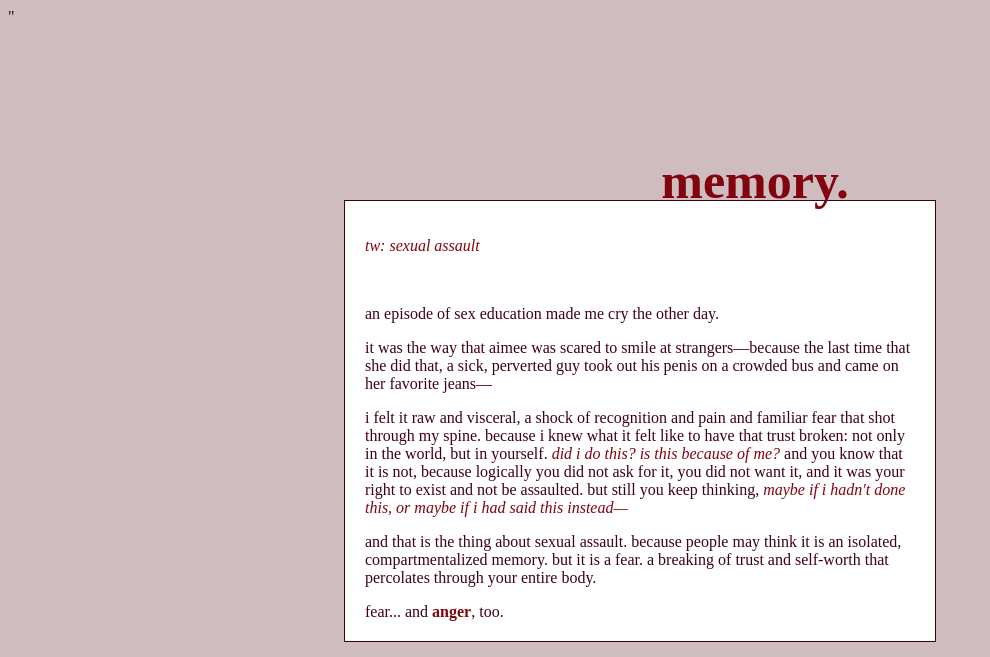
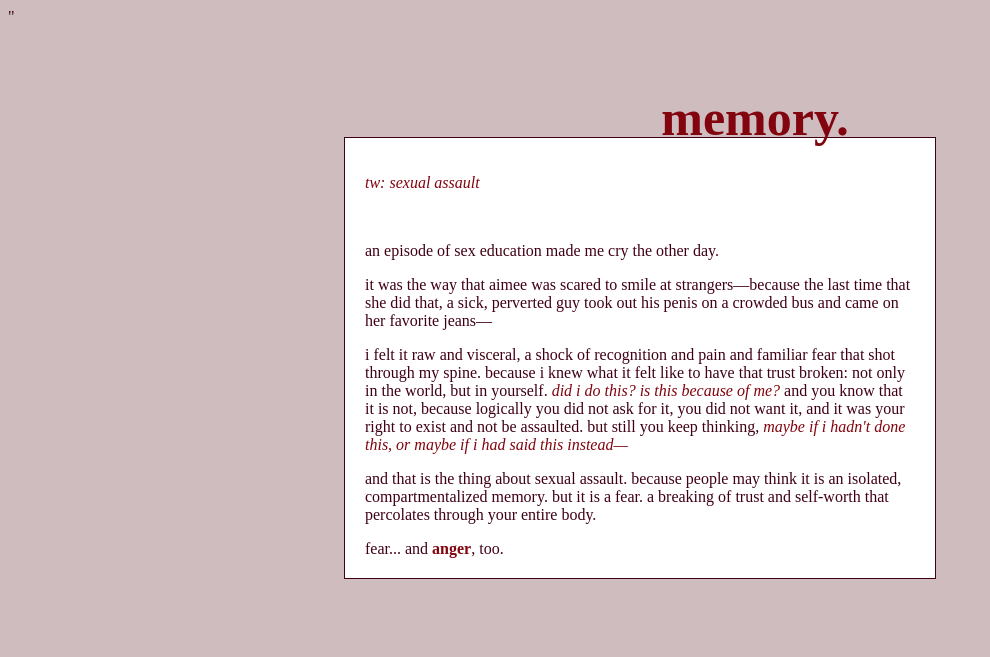
Before and after one commit to annechow/061022, a plain HTML site: page index.html in a window 1280 px wide. Shown: the whole page, without its empty margins (0-990 px from the left). Drawn offline with Linux system fonts and the light colour scheme.

Commit message:
Update styles.css

```diff
--- a/css/styles.css
+++ b/css/styles.css
@@ -1,11 +1,11 @@
 body {
   background-color: #cfbcbe;
   color: #400014;
-  font-family: "Times New Roman", sans-serif, sans-serif;
+  font-family: "Times New Roman", serif, serif;
 }
 h1 {
   text-align: center;
-  margin-top: 10%;
+  margin-top: 5%;
   margin-bottom: -10px;
   padding: 0;
   position: relative;
```
